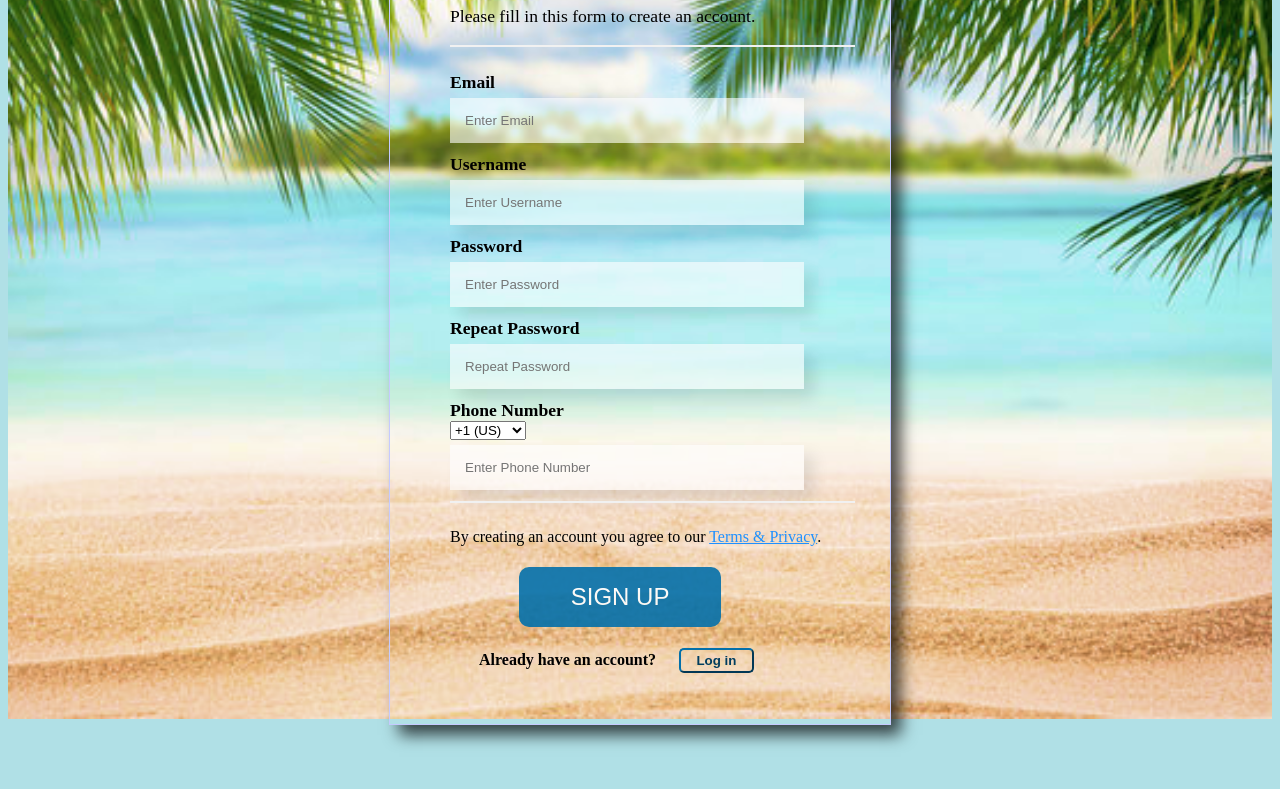
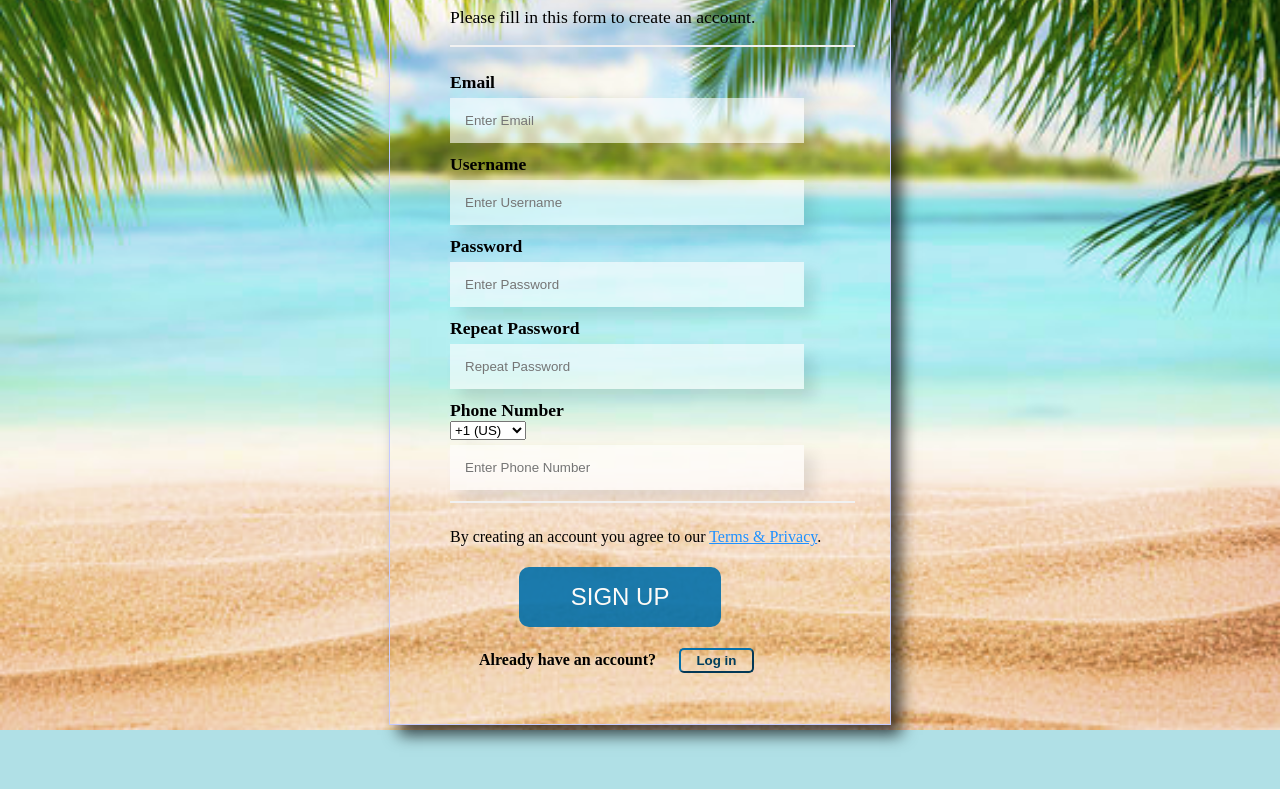
Before and after one commit to anejckl/obrazec, a plain HTML site: page index.html in a window 1280 px wide. Shown: the part 173-962 px from the top of the page. Drawn offline with Linux system fonts and the light colour scheme.

Commit message:
Live serve CONFIG

```diff
--- a/style.css
+++ b/style.css
@@ -1,3 +1,8 @@
+body, html {
+  margin: 0;
+  padding: 0;
+}
+
 body {
     background-color: powderblue;
 }
@@ -24,7 +29,7 @@ h1{
 .main img {
     width: 100%;
     height: auto;
-    position: absolute
+    position: absolute;
 }
 
 .formBackground {
```
